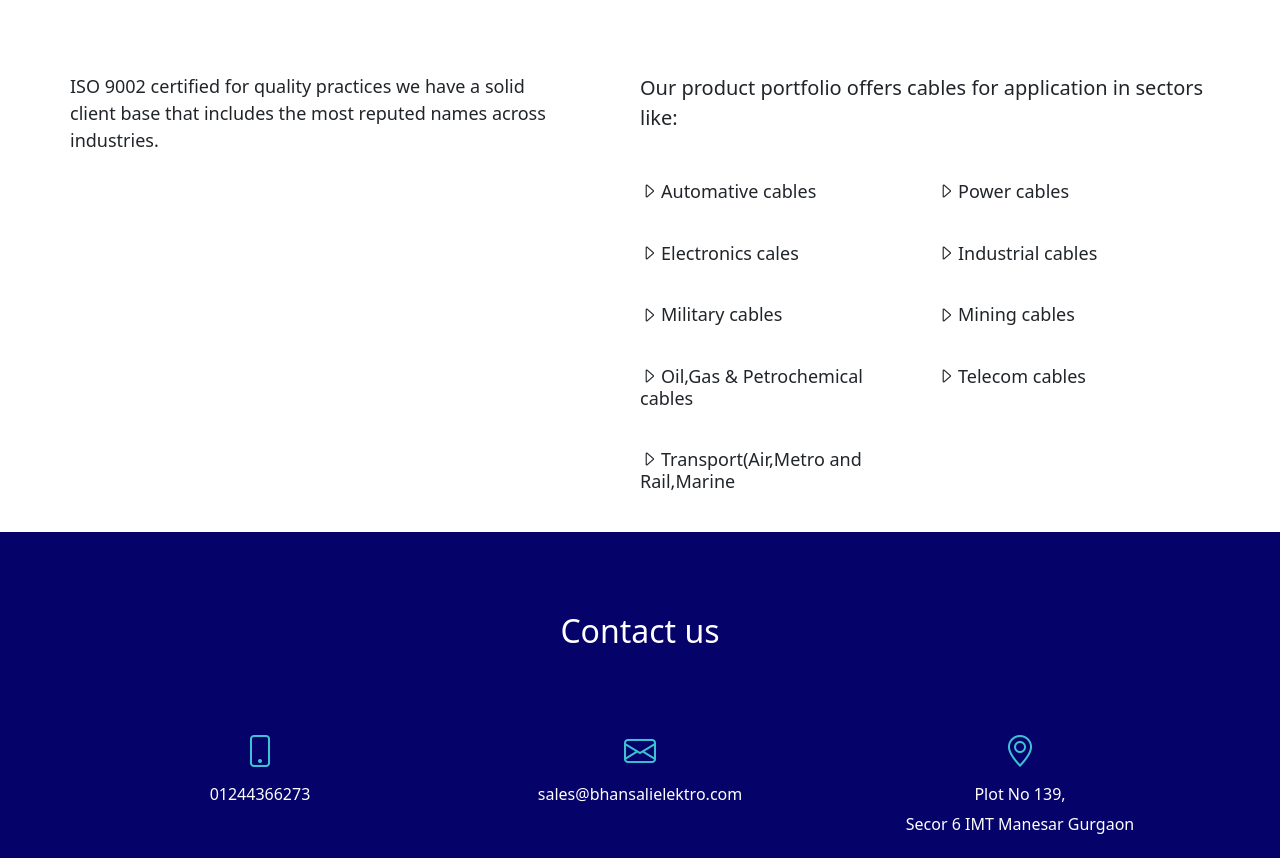
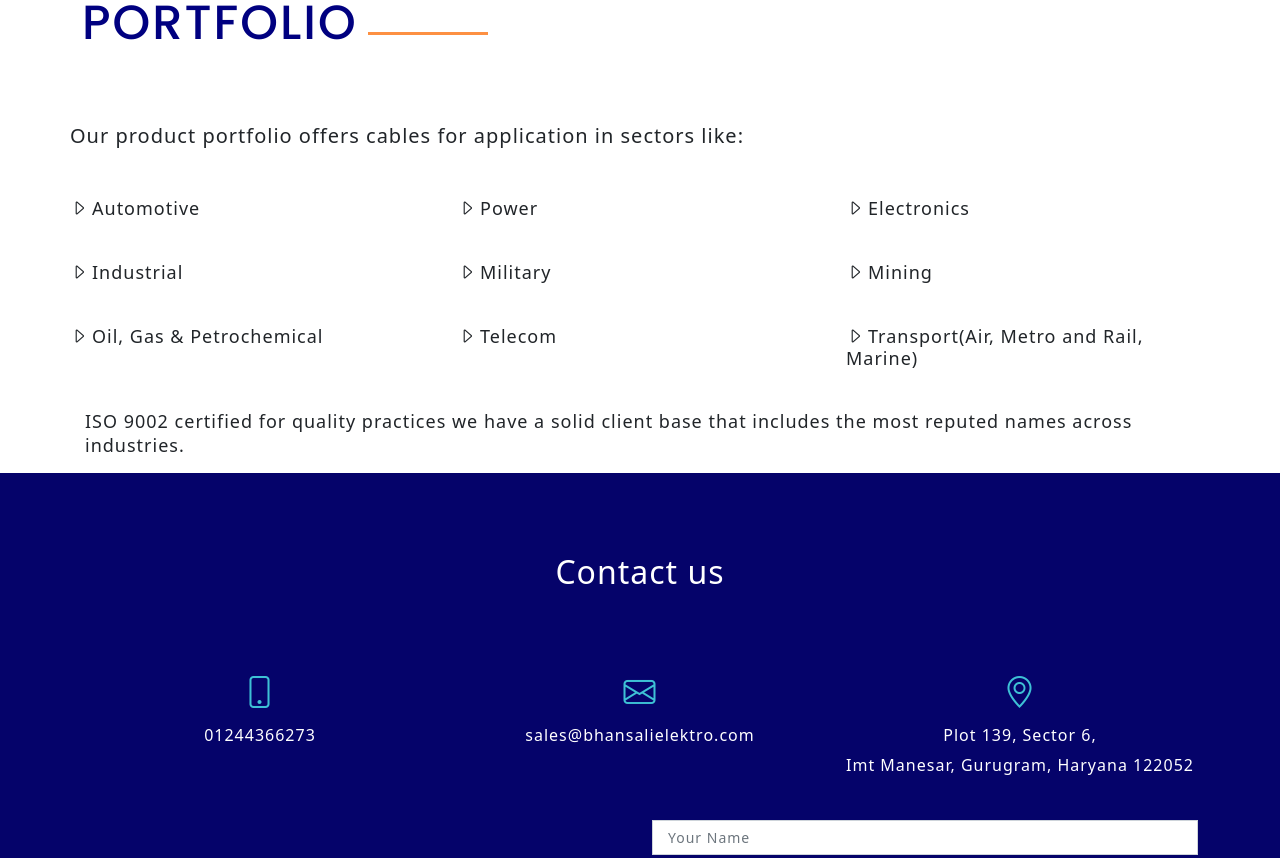
Before and after one commit to megha1234568/bhansali, a plain HTML site: page index.html in a window 1280 px wide. Shown: the part 2180-3038 px from the top of the page. Drawn offline with nearby package versions, Linux system fonts and the light colour scheme; grey boxes are pictures that could not be loaded.

Commit message:
Add files via upload

```diff
--- a/index.html
+++ b/index.html
@@ -148,58 +148,59 @@
 
 
     <div class="row no-gutters">
-      <div class="content col-xl-6 ">
 
-        <div class="portfolio-title">
-          <p>
-              ISO 9002 certified for quality practices we have a solid client base that includes the most reputed names across industries.
-          </p>
-        </div>
-
-
-      </div>
-      <div class="col-xl-6 ">
+      <div class="col-xl-12 ">
         <div class="row">
           <p class="product-title">Our product portfolio offers cables for application in sectors like:</p>
-          <div class="col-md-6 products">
+          <div class="col-md-4 products">
 
-            <h4 class="title"><i class="bi bi-caret-right"></i>Automative cables</h4>
+            <h4 class="title"><i class="bi bi-caret-right"></i>Automotive</h4>
 
           </div>
-          <div class="col-md-6 products" >
+          <div class="col-md-4 products" >
 
-            <h4 class="title"><i class="bi bi-caret-right"></i>Power cables</h4>
+            <h4 class="title"><i class="bi bi-caret-right"></i>Power</h4>
           </div>
-          <div class="col-md-6 products" >
+          <div class="col-md-4 products" >
 
-            <h4 class="title"><i class="bi bi-caret-right"></i>Electronics cales</h4>
+            <h4 class="title"><i class="bi bi-caret-right"></i>Electronics</h4>
           </div>
-          <div class="col-md-6 products" >
+          <div class="col-md-4 products" >
 
-            <h4 class="title"><i class="bi bi-caret-right"></i>Industrial cables</h4>
+            <h4 class="title"><i class="bi bi-caret-right"></i>Industrial</h4>
           </div>
-          <div class="col-md-6 products">
+          <div class="col-md-4 products">
 
-            <h4 class="title"><i class="bi bi-caret-right"></i>Military cables</h4>
+            <h4 class="title"><i class="bi bi-caret-right"></i>Military</h4>
           </div>
-          <div class="col-md-6 products" >
+          <div class="col-md-4 products" >
 
-            <h4 class="title"><i class="bi bi-caret-right"></i>Mining cables</h4>
+            <h4 class="title"><i class="bi bi-caret-right"></i>Mining</h4>
           </div>
-          <div class="col-md-6 products" >
+          <div class="col-md-4 products" >
 
-            <h4 class="title"><i class="bi bi-caret-right"></i>Oil,Gas & Petrochemical cables</h4>
+            <h4 class="title"><i class="bi bi-caret-right"></i>Oil, Gas & Petrochemical</h4>
           </div>
-          <div class="col-md-6 products" >
+          <div class="col-md-4 products" >
 
-            <h4 class="title"><i class="bi bi-caret-right"></i>Telecom cables</h4>
+            <h4 class="title"><i class="bi bi-caret-right"></i>Telecom</h4>
           </div>
-          <div class="col-md-6 products" >
+          <div class="col-md-4 products" >
 
-            <h4 class="title"><i class="bi bi-caret-right"></i>Transport(Air,Metro and Rail,Marine</h4>
+            <h4 class="title"><i class="bi bi-caret-right"></i>Transport(Air, Metro and Rail, Marine)</h4>
           </div>
         </div>
 
+        <div class="content col-xl-12 ">
+
+          <div class="portfolio-title">
+            <p>
+                ISO 9002 certified for quality practices we have a solid client base that includes the most reputed names across industries.
+            </p>
+          </div>
+
+
+        </div>
         <!-- End .content-->
       </div>
 
@@ -247,8 +248,8 @@
               <div class="single-icon">
                 <i class="bi bi-geo-alt"></i>
                 <p>
-                  Plot No 139, <br>
-                  <span>Secor 6 IMT Manesar Gurgaon</span>
+                  Plot 139, Sector 6,  <br>
+                  <span> Imt Manesar, Gurugram, Haryana 122052</span>
                 </p>
               </div>
             </div>
@@ -259,7 +260,9 @@
           <!-- Start Google Map -->
           <div class="col-md-6">
             <!-- Start Map -->
-            <iframe src="https://www.google.com/maps/embed?pb=!1m16!1m12!1m3!1d28082.75965193617!2d76.89431428798748!3d28.378647281176484!2m3!1f0!2f0!3f0!3m2!1i1024!2i768!4f13.1!2m1!1sbhansali%20elektro%20pvt%20ltd!5e0!3m2!1sen!2sin!4v1643956457221!5m2!1sen!2sin" width="100%" height="380" frameborder="0" style="border:0" allowfullscreen></iframe>
+            <iframe src="https://www.google.com/maps/embed?pb=!1m26!1m12!1m3!1d112297.41053686547!2d76.92182607959782!3d28.41038198489727!2m3!1f0!2f0!3f0!3m2!1i1024!2i768!4f13.1!4m11!3e6!4m3!3m2!1d28.436957999999997!2d77.0679584!4m5!1s0x390d3d2b1dcaef31%3A0xc27022cb8f1edd47!2sBhansali%20Elektro%20Pvt.%20Ltd.%2C%20Plot%20139%2C%20Sector%206%2C%20Imt%20Manesar%2C%20Gurugram%2C%20Haryana%20122052!3m2!1d28.3780866!2d76.9235392!5e0!3m2!1sen!2sin!4v1647265667842!5m2!1sen!2sin" width="100%" height="380" style="border:0;" allowfullscreen="" loading="lazy"></iframe>
+
+
             <!-- End Map -->
           </div>
           <!-- End Google Map -->
--- a/style.css
+++ b/style.css
@@ -1,4 +1,10 @@
-
+*{
+  line-height: 24px;
+  letter-spacing: 1px;
+}
+h2,h3{
+  font-size: 30px;
+}
 /*--------------------------------------------------------------
 # Back to top button
 --------------------------------------------------------------*/
@@ -315,7 +321,7 @@
 .image{
   margin: auto;
   width: 455px;
-  height: 400px;
+  height: 350px;
 }
 .outer-container{
   padding-top: 2rem;
@@ -342,7 +348,9 @@
 /*--------------------------------------------------------------
 # Sections General
 --------------------------------------------------------------*/
-
+#portfolio{
+  text-align: left;
+}
 
 .section {
   padding: 5rem 0;
@@ -531,9 +539,6 @@
   font-size: 1rem;
   color: white;
 }
-.portfolio-title{
-  padding-right: 5rem;
-}
 .portfolio-title p{
    font-size: 18px;
 }
```
